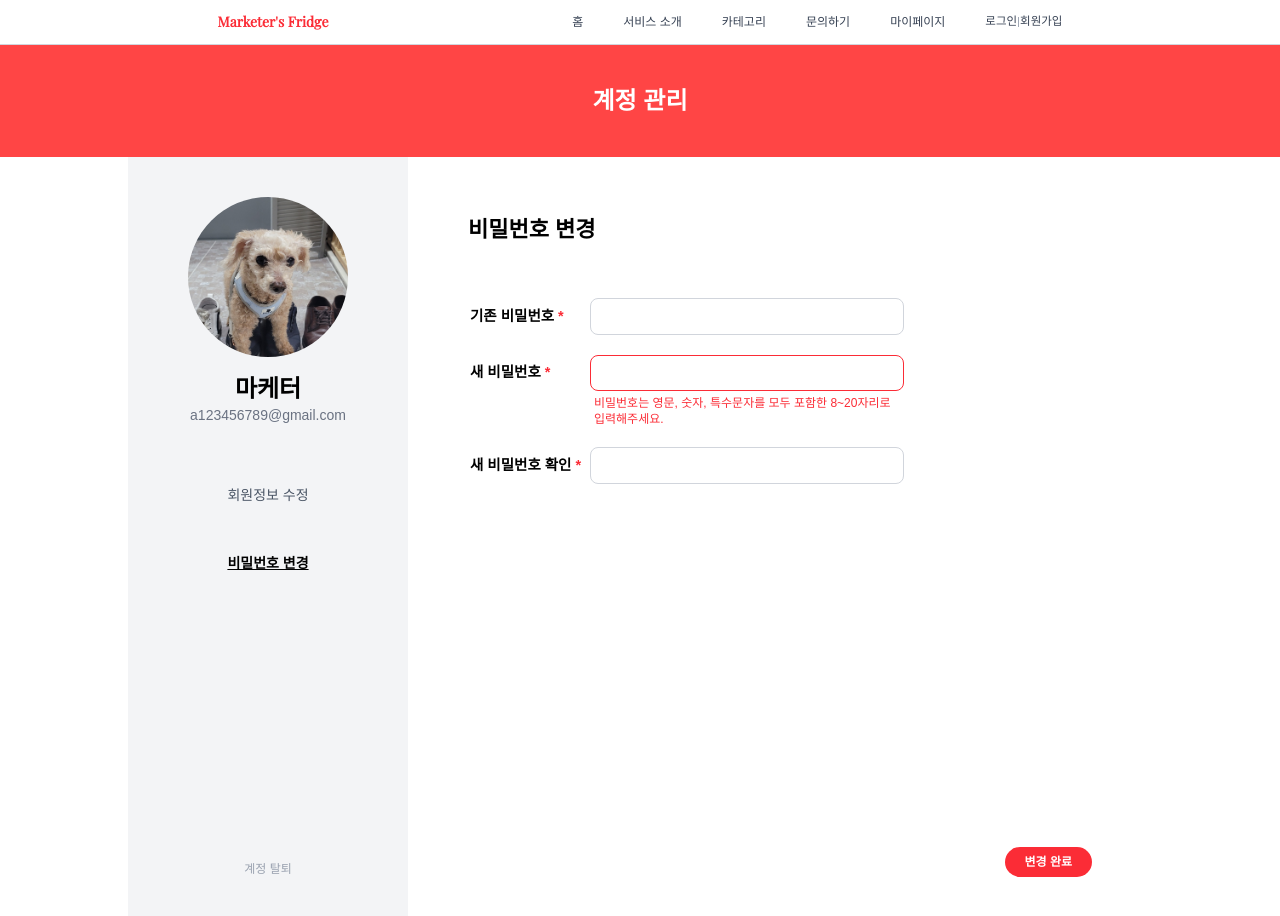
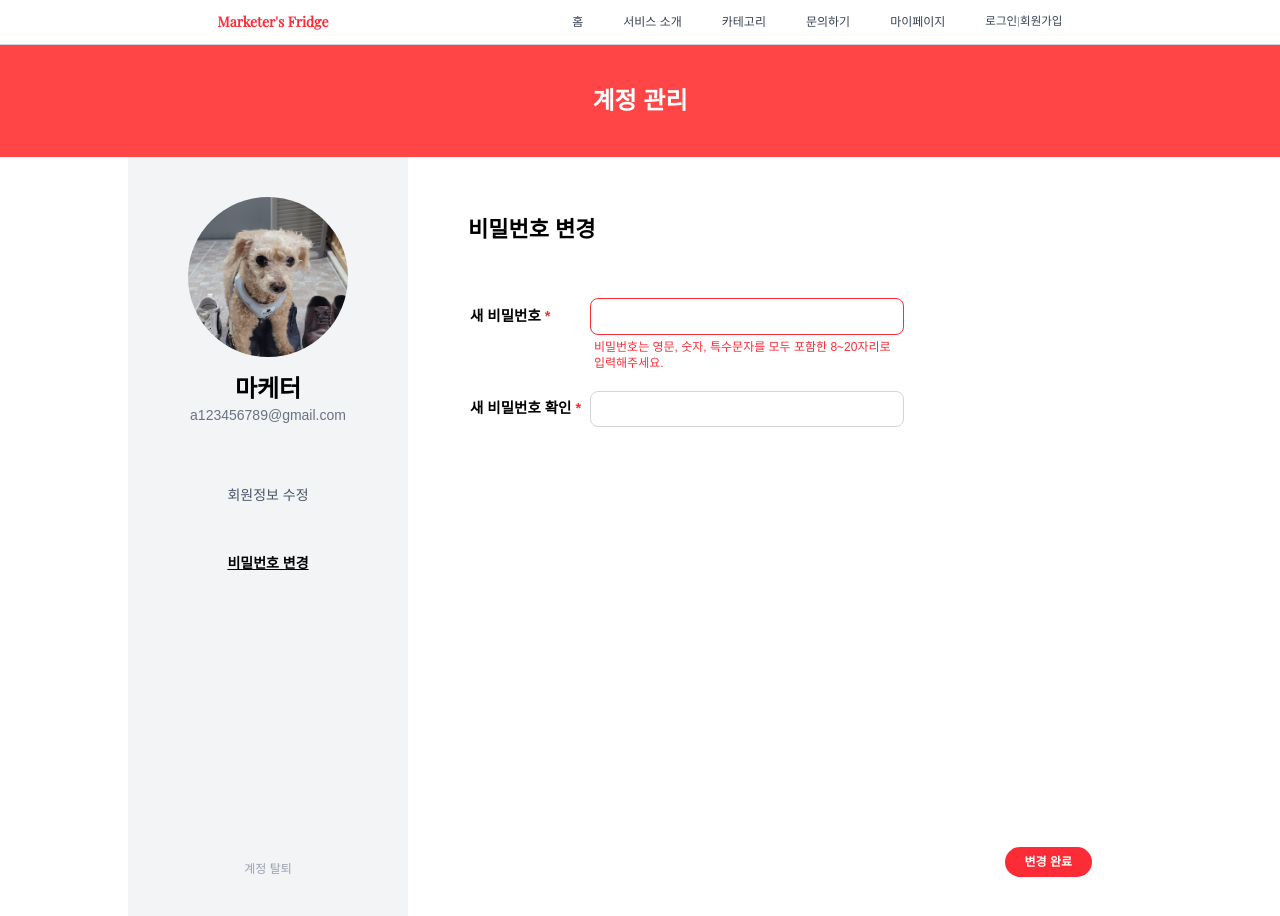
Before and after one commit to Marketer-s-Fridge/Client, a Next.js app: page /myPage/account/myPwd in a window 1280 px wide. Shown: the top 916 px of the page. Built offline with nearby package versions, Linux system fonts and the light colour scheme.

Commit message:
fix: 회원정보수정화면 계정 비활성화, 나머지 textInput placeholder 삭제

```diff
--- a/src/app/category/page.tsx
+++ b/src/app/category/page.tsx
@@ -27,6 +27,7 @@ const categories: Category[] = [
   { name: "Tech", icon: "/icons/icon-tech1.png" },
   { name: "Fashion", icon: "/icons/icon-fashion1.png" },
 ];
+
 const mockContents: Content[] = [
   {
     title: "셀럽들의 공항 패션 스타일",
--- a/src/app/myPage/account/myInfo/page.tsx
+++ b/src/app/myPage/account/myInfo/page.tsx
@@ -36,10 +36,11 @@ export default function AccountPage() {
                 onChange={() => {}}
                 rounded="rounded-lg"
                 borderColor="border-gray-300"
+                textColor="text-gray-500"
               />
 
               {/* 간편 로그인 */}
-              <div className="flex gap-8 ml-45 mt-1">
+              <div className="flex gap-[20%] ml-[40%] mt-1">
                 {[
                   {
                     name: "카카오",
@@ -81,7 +82,6 @@ export default function AccountPage() {
               type="text"
               value={name}
               onChange={(e) => setName(e.target.value)}
-              placeholder="홍길동"
               rounded="rounded-lg"
               borderColor="border-gray-300"
             />
@@ -91,7 +91,6 @@ export default function AccountPage() {
               type="text"
               value={nickname}
               onChange={(e) => setNickname(e.target.value)}
-              placeholder="마케터"
               rounded="rounded-lg"
               borderColor="border-gray-300"
             />
@@ -101,7 +100,6 @@ export default function AccountPage() {
               type="text"
               value={phone}
               onChange={(e) => setPhone(e.target.value)}
-              placeholder="010-1234-5678"
               rounded="rounded-lg"
               borderColor="border-gray-300"
             />
--- a/src/app/myPage/account/myPwd/page.tsx
+++ b/src/app/myPage/account/myPwd/page.tsx
@@ -26,16 +26,6 @@ export default function PasswordChangePage() {
           <h3 className="text-[22px] font-bold mb-13 ml-15">비밀번호 변경</h3>
 
           <div className="flex w-[75%] flex-col gap-5 text-sm">
-            <TextInput
-              label="기존 비밀번호"
-              type="password"
-              value={currentPwd}
-              onChange={(e) => setCurrentPwd(e.target.value)}
-              rounded="rounded-lg"
-              borderColor="border-gray-300"
-              required
-            />
-
             <div>
               <TextInput
                 label="새 비밀번호"
```
